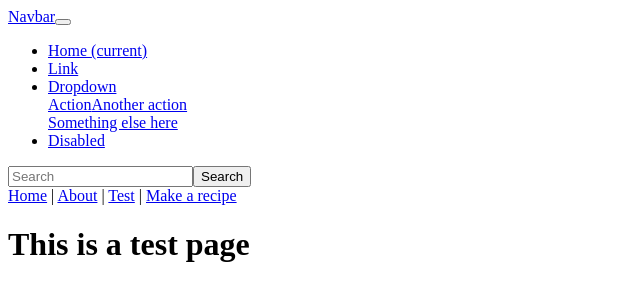
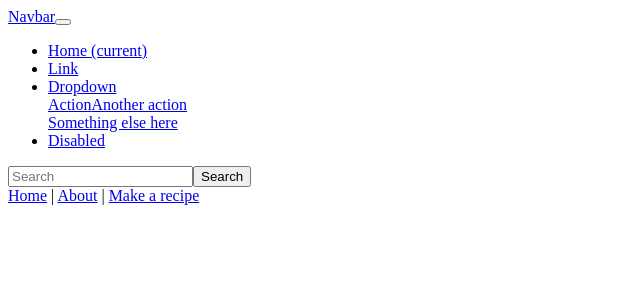
Before and after one commit to ruby-on-the-rocks/cookbook_vue_app, a Vue app: page /test in a window 1280 px wide. Shown: the top 300 px of the page, without its empty margins (0-640 px from the left). Built offline with nearby package versions, Linux system fonts and the light colour scheme; the HTML template or start-up script is replaced by a standard one.

Commit message:
Rename home to recipes index

```diff
--- a/src/App.vue
+++ b/src/App.vue
@@ -60,8 +60,6 @@
       |
       <router-link to="/about">About</router-link>
       |
-      <router-link to="/test">Test</router-link>
-      |
       <router-link to="/recipes/new">Make a recipe</router-link>
     </div>
     <router-view />
--- a/src/router.js
+++ b/src/router.js
@@ -1,7 +1,6 @@
 import Vue from "vue";
 import Router from "vue-router";
-import Home from "./views/Home.vue";
-import Test from "./views/Test.vue";
+import RecipesIndex from "./views/RecipesIndex.vue";
 import RecipesNew from "./views/RecipesNew.vue";
 import RecipesShow from "./views/RecipesShow.vue";
 import RecipesEdit from "./views/RecipesEdit.vue";
@@ -15,12 +14,12 @@ export default new Router({
     {
       path: "/",
       name: "home",
-      component: Home
+      component: RecipesIndex
     },
     {
-      path: "/test",
-      name: "test",
-      component: Test
+      path: "/recipes",
+      name: "recipes-index",
+      component: RecipesIndex
     },
     {
       path: "/recipes/new",
--- a/src/views/Test.vue
+++ /dev/null
@@ -1,5 +0,0 @@
-<template>
-  <div class="test">
-    <h1>This is a test page</h1>
-  </div>
-</template>
```
Also changed, not shown: src/views/RecipesIndex.vue (renamed from src/views/Home.vue).
